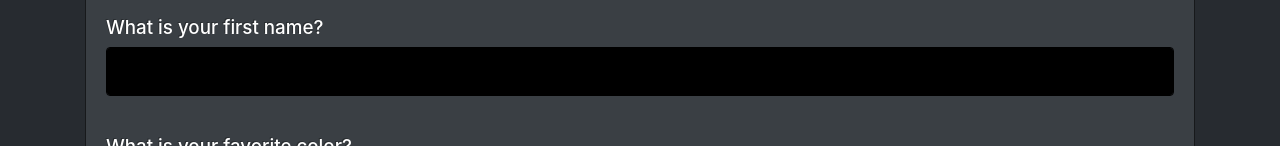
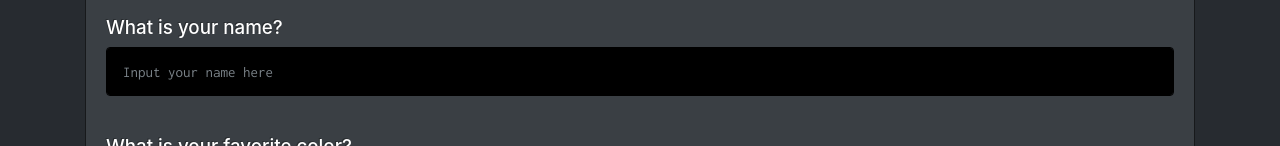
Before and after one commit to pagrimm/language-selector, a plain HTML site: page index.html in a window 1280 px wide. Shown: the part 434-580 px from the top of the page. Drawn offline with Linux system fonts and the light colour scheme.

Commit message:
add placeholder text to name input

```diff
--- a/index.html
+++ b/index.html
@@ -28,8 +28,8 @@
         <form id="quiz">
           <!--- question 0-->
           <div>
-            <h5 class="text-white">What is your first name?</h5>
-            <input id="name" class="form-control" type="text" required>
+            <h5 class="text-white">What is your name?</h5>
+            <input id="name" class="form-control" type="text" placeholder="Input your name here" required>
           </div>
           <!--- question 1-->
           <div class="question">
```
